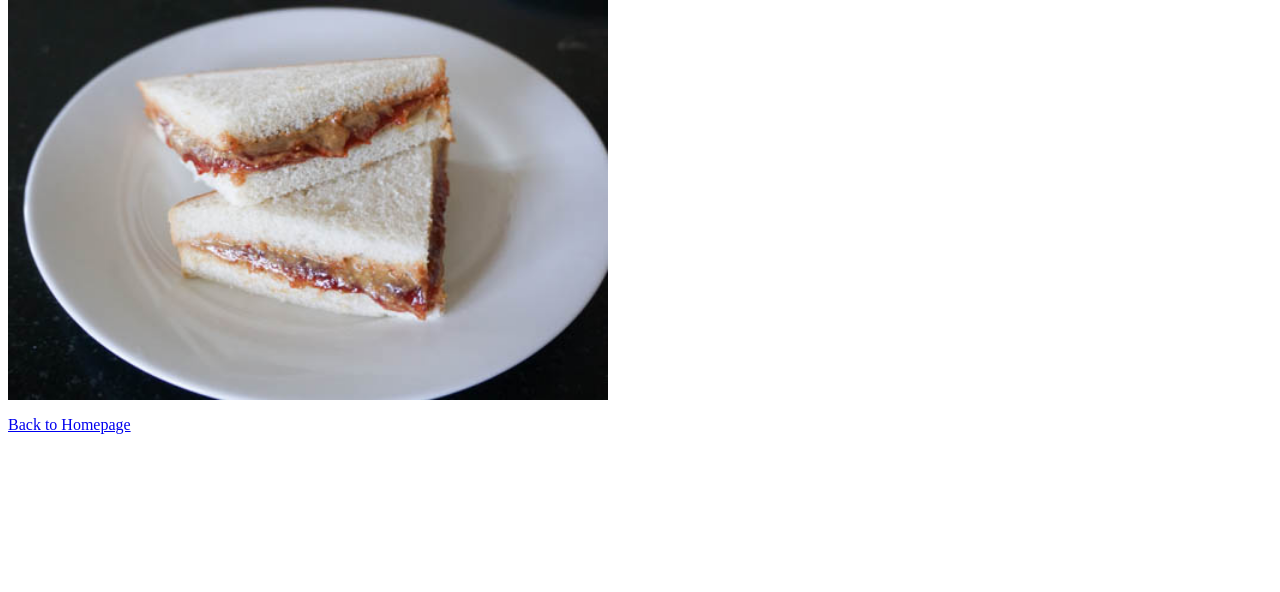
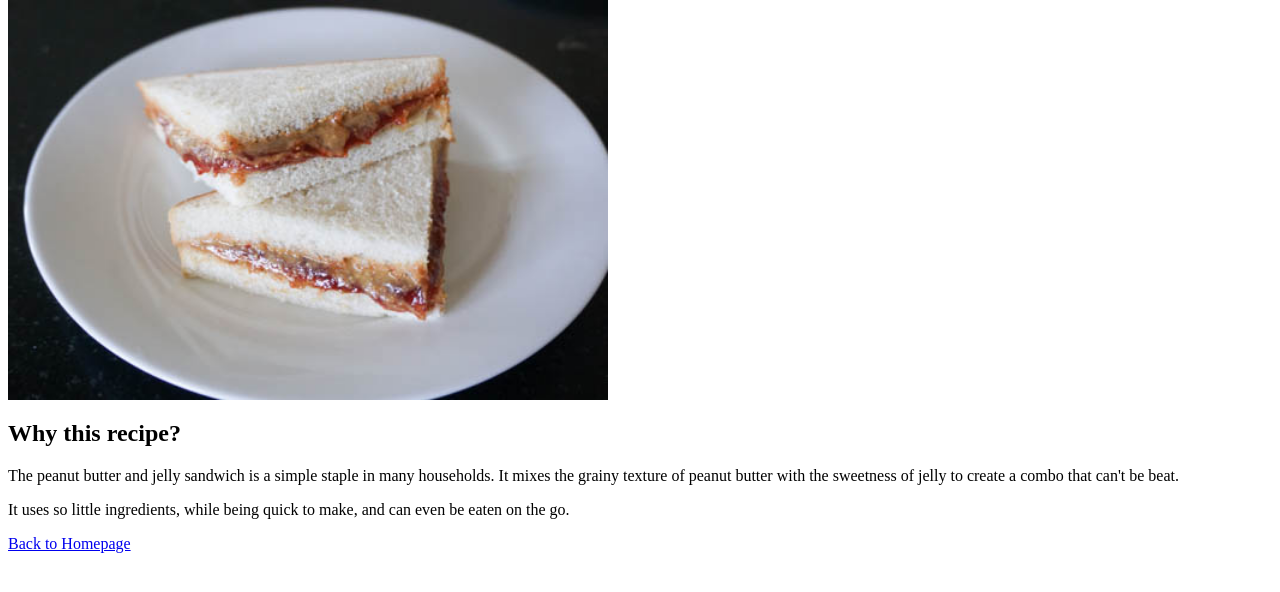
Before and after one commit to PaleCoder777/odin-recipes, a plain HTML site: page recipes/pbj.html in a window 1280 px wide. Shown: the part 66-658 px from the top of the page. Drawn offline with Linux system fonts and the light colour scheme.

Commit message:
Fill in description heading and text
The description heading and reasons for why someone
should make this recipe was filled in.

```diff
--- a/recipes/pbj.html
+++ b/recipes/pbj.html
@@ -14,7 +14,17 @@
         height="400">
 
         <!-- Add description heading -->
+        <h2>Why this recipe?</h2>
         <!-- Add description-->
+        <p>
+            The peanut butter and jelly sandwich is a simple staple in many households.
+            It mixes the grainy texture of peanut butter with the sweetness of jelly
+            to create a combo that can't be beat.
+        </p>
+        <p>
+            It uses so little ingredients,
+            while being quick to make, and can even be eaten on the go.
+        </p>
 
         <!-- Add ingredients heading-->
         <!-- Add unordered list of ingredients needed-->
```
